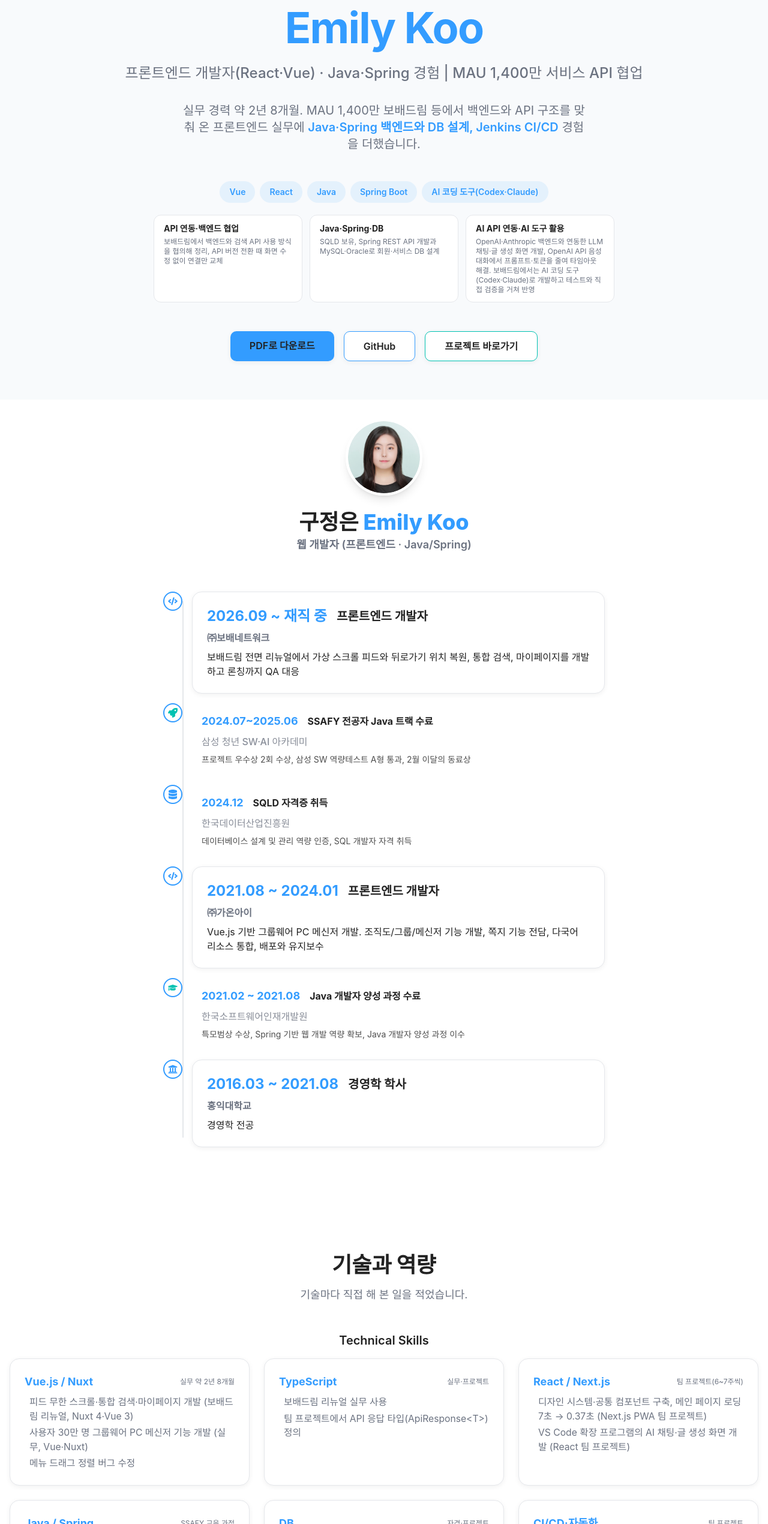
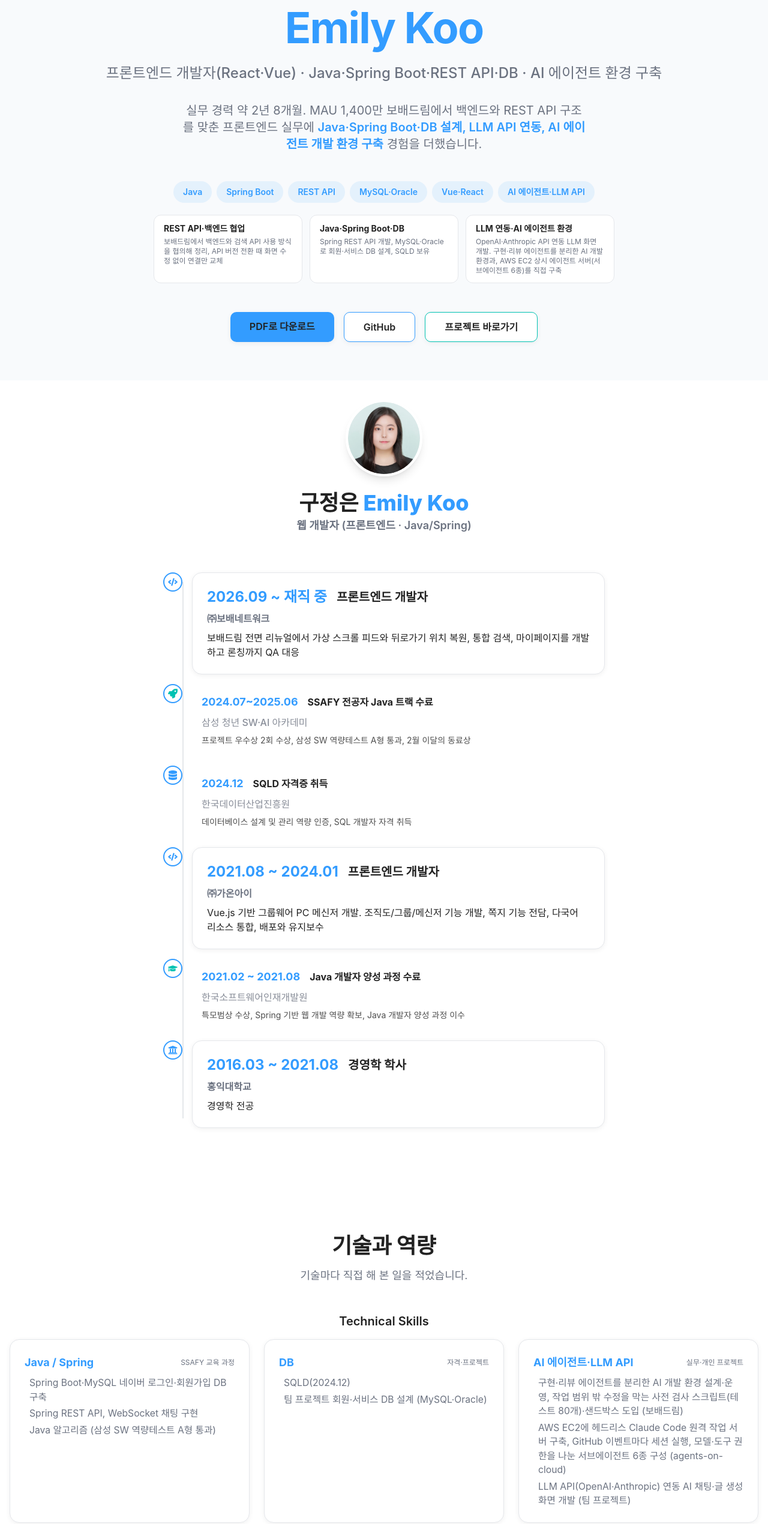
Before and after one commit to JEmilyKoo/portfolio, a Next.js app: page /v2 in a window 1280 px wide. Shown: the part 166-2706 px from the top of the page at 60% size. Built offline with nearby package versions, Linux system fonts and the light colour scheme.

Commit message:
tracks: AI 도구 이름 표현을 에이전트 개발 환경 문장으로 교체, v2 첫 화면 키워드 정리, v4 agents-on-cloud 맨 뒤로

```diff
--- a/components/tracks.ts
+++ b/components/tracks.ts
@@ -6,6 +6,9 @@
 // - 1줄 primaryPills: 그 직무의 주력 기술 3~4개만. 다른 직무용 기술·보조 도구(Playwright 등)는 넣지 않는다.
 // - 2줄 competencies: 그 직무 공고가 요구하는 역량 3개 + 면접에서 1분 안에 설명 가능한 근거.
 // - 빠진 기술은 기술 카드와 프로젝트 태그에는 그대로 남는다.
+// AI 문구 원칙 (2026-11-17, Issue #105)
+// - v1·v3·v4: 프론트엔드가 첫 화면의 중심. AI는 핵심역량 한 항목에 "만든 것과 결과"로만 쓰고 agents-on-cloud는 첫 화면에 넣지 않는다.
+// - v2: 에이전트 개발 환경·agents-on-cloud를 첫 화면에 쓴다. "AI 코딩 도구" 같은 도구 이름만 있는 표현은 쓰지 않는다.
 
 export type Track = 'frontend' | 'vue' | 'fullstack' | 'web'
 
@@ -105,10 +108,11 @@ const testSkill: SkillItem = {
 }
 
 const aiSkill: SkillItem = {
-  name: 'AI 코딩 도구·LLM API',
+  name: 'AI 에이전트 개발 환경·LLM API',
   level: '실무',
   desc: [
-    'AI 코딩 도구(Codex·Claude) 실무 활용, 테스트·브라우저 확인 후 반영 (보배드림)',
+    '구현·리뷰 에이전트를 분리한 AI 개발 환경 설계·운영, 작업 범위 밖 수정을 막는 사전 검사 스크립트(테스트 80개)·샌드박스 도입 (보배드림)',
+    '별도 리뷰 에이전트의 독립 리뷰와 직접 검증을 거친 코드만 반영',
     'LLM API(OpenAI·Anthropic) 연동 AI 채팅·글 생성 화면 개발 (팀 프로젝트)',
   ],
 }
@@ -119,14 +123,14 @@ const REACT_TRACK: TrackConfig = {
   metaTitle: '구정은 Emily Koo | 프론트엔드 포트폴리오',
   metaDescription:
     'React·Vue로 웹 서비스를 만들어 온 프론트엔드 개발자 구정은(Emily Koo)의 포트폴리오. 실무 약 2년 8개월, 보배드림 리뉴얼 참여.',
-  tagline: '프론트엔드 개발자(React·Vue·AI 활용) | MAU 1,400만 피드 60fps 수준 렌더링',
+  tagline: '프론트엔드 개발자(React·Vue) | MAU 1,400만 피드 60fps 수준 렌더링',
   intro: {
     before: 'React·Vue·TypeScript 기반, 실무 경력 약 2년 8개월. MAU 1,400만 보배드림과 사용자 30만 명 그룹웨어 메신저에서 ',
     highlight: '대용량 피드 성능 최적화',
     after: ' 경험과 6개 국어 i18n 적용, 백엔드·디자이너 협업 경험이 있습니다.',
   },
   pdfUrl: 'https://github.com/JEmilyKoo/portfolio/blob/80384f830a8f6f570981a6db4429d8d86b8cfed4/20261110_%EA%B5%AC%EC%A0%95%EC%9D%80_v1.pdf',
-  primaryPills: ['React', 'Next.js', 'TypeScript', 'AI 코딩 도구(Codex·Claude)'],
+  primaryPills: ['React', 'Next.js', 'TypeScript', 'AI 에이전트 개발 환경'],
   competencies: [
     {
       title: '렌더링 성능',
@@ -137,8 +141,8 @@ const REACT_TRACK: TrackConfig = {
       evidence: 'React·Next.js로 디자인 시스템과 공통 컴포넌트를 구축하고 Redux Toolkit으로 상태 설계, 메인 페이지 로딩 7초 → 0.37초',
     },
     {
-      title: 'AI 활용 개발',
-      evidence: '보배드림에서 AI 코딩 도구(Codex·Claude)로 개발하고, 테스트와 직접 검증을 거친 코드만 반영',
+      title: 'AI 에이전트 개발 환경',
+      evidence: '구현·리뷰 에이전트를 분리한 AI 개발 환경을 직접 설계하고, 작업 범위 밖 수정을 막는 검사 스크립트(테스트 80개)와 독립 리뷰, 직접 검증을 거친 코드만 보배드림에 반영',
     },
   ],
   skills: [
@@ -195,7 +199,7 @@ export const tracks: Record<Track, TrackConfig> = {
       after: ' 경험과 6개 국어 i18n 적용, 백엔드·디자이너 협업 경험이 있습니다.',
     },
     pdfUrl: 'https://github.com/JEmilyKoo/portfolio/blob/80384f830a8f6f570981a6db4429d8d86b8cfed4/20261110_%EA%B5%AC%EC%A0%95%EC%9D%80_v4.pdf',
-    primaryPills: ['Vue.js', 'Nuxt', 'TypeScript', 'AI 코딩 도구(Codex·Claude)'],
+    primaryPills: ['Vue.js', 'Nuxt', 'TypeScript', 'AI 에이전트 개발 환경'],
     competencies: [
       {
         title: 'UI 상태 복원',
@@ -206,8 +210,8 @@ export const tracks: Record<Track, TrackConfig> = {
         evidence: '데스크톱 브라우저에서 메뉴 드래그 정렬이 끊기는 문제를 원인 3가지(정렬 로직·브라우저 기본 드래그·포인터 이벤트 추적)로 나눠 수정',
       },
       {
-        title: 'AI 활용 개발',
-        evidence: '보배드림에서 AI 코딩 도구(Codex·Claude)로 개발하고, 테스트와 직접 검증을 거친 코드만 반영',
+        title: 'AI 에이전트 개발 환경',
+        evidence: '구현·리뷰 에이전트를 분리한 AI 개발 환경을 직접 설계하고, 작업 범위 밖 수정을 막는 검사 스크립트(테스트 80개)와 독립 리뷰, 직접 검증을 거친 코드만 보배드림에 반영',
       },
     ],
     skills: [vueSkill, tsSkill, testSkill, reactSkill, aiSkill],
@@ -215,7 +219,6 @@ export const tracks: Record<Track, TrackConfig> = {
     projectsIntro: '실무와 팀 프로젝트에서 직접 개발한 화면과 문제 해결 과정입니다.',
     projectOrder: [
       '보배드림 전면 리뉴얼',
-      'agents-on-cloud',
       'bizmekaTalk 3.0',
       'Pratama',
       'KumTalk',
@@ -223,6 +226,7 @@ export const tracks: Record<Track, TrackConfig> = {
       'Chain G',
       '다와따',
       '트매',
+      'agents-on-cloud',
     ],
   },
 
@@ -231,33 +235,30 @@ export const tracks: Record<Track, TrackConfig> = {
     aboutSubtitle: '웹 개발자 (프론트엔드 · Java/Spring)',
     metaTitle: '구정은 Emily Koo | 풀스택 포트폴리오',
     metaDescription:
-      '프론트엔드 실무를 중심으로, 팀 프로젝트에서 Spring Boot API와 DB 설계, Jenkins CI/CD 수정 경험이 있는 개발자 구정은(Emily Koo)의 포트폴리오.',
-    tagline: '프론트엔드 개발자(React·Vue) · Java·Spring 경험 | MAU 1,400만 서비스 API 협업',
+      '프론트엔드 실무를 중심으로, 팀 프로젝트에서 Spring Boot API와 DB 설계, Jenkins CI/CD 수정 경험이 있고 AI 에이전트 개발 환경을 직접 구축한 개발자 구정은(Emily Koo)의 포트폴리오.',
+    tagline: '프론트엔드 개발자(React·Vue) · Java·Spring Boot·REST API·DB · AI 에이전트 환경 구축',
     intro: {
-      before: '실무 경력 약 2년 8개월. MAU 1,400만 보배드림 등에서 백엔드와 API 구조를 맞춰 온 프론트엔드 실무에 ',
-      highlight: 'Java·Spring 백엔드와 DB 설계, Jenkins CI/CD',
+      before: '실무 경력 약 2년 8개월. MAU 1,400만 보배드림에서 백엔드와 REST API 구조를 맞춘 프론트엔드 실무에 ',
+      highlight: 'Java·Spring Boot·DB 설계, LLM API 연동, AI 에이전트 개발 환경 구축',
       after: ' 경험을 더했습니다.',
     },
     pdfUrl: 'https://github.com/JEmilyKoo/portfolio/blob/80384f830a8f6f570981a6db4429d8d86b8cfed4/20261110_%EA%B5%AC%EC%A0%95%EC%9D%80_v2.pdf',
-    primaryPills: ['Vue', 'React', 'Java', 'Spring Boot', 'AI 코딩 도구(Codex·Claude)'],
+    primaryPills: ['Java', 'Spring Boot', 'REST API', 'MySQL·Oracle', 'Vue·React', 'AI 에이전트·LLM API'],
     competencies: [
       {
-        title: 'API 연동·백엔드 협업',
+        title: 'REST API·백엔드 협업',
         evidence: '보배드림에서 백엔드와 검색 API 사용 방식을 협의해 정리, API 버전 전환 때 화면 수정 없이 연결만 교체',
       },
       {
-        title: 'Java·Spring·DB',
-        evidence: 'SQLD 보유, Spring REST API 개발과 MySQL·Oracle로 회원·서비스 DB 설계',
+        title: 'Java·Spring Boot·DB',
+        evidence: 'Spring REST API 개발, MySQL·Oracle로 회원·서비스 DB 설계, SQLD 보유',
       },
       {
-        title: 'AI API 연동·AI 도구 활용',
-        evidence: 'OpenAI·Anthropic 백엔드와 연동한 LLM 채팅·글 생성 화면 개발, OpenAI API 음성 대화에서 프롬프트·토큰을 줄여 타임아웃 해결. 보배드림에서는 AI 코딩 도구(Codex·Claude)로 개발하고 테스트와 직접 검증을 거쳐 반영',
+        title: 'LLM 연동·AI 에이전트 환경',
+        evidence: 'OpenAI·Anthropic API 연동 LLM 화면 개발. 구현·리뷰 에이전트를 분리한 AI 개발 환경과, AWS EC2 상시 에이전트 서버(서브에이전트 6종)를 직접 구축',
       },
     ],
     skills: [
-      vueSkill,
-      tsSkill,
-      reactSkill,
       {
         name: 'Java / Spring',
         level: 'SSAFY 교육 과정',
@@ -272,6 +273,18 @@ export const tracks: Record<Track, TrackConfig> = {
         level: '자격·프로젝트',
         desc: ['SQLD(2024.12)', '팀 프로젝트 회원·서비스 DB 설계 (MySQL·Oracle)'],
       },
+      {
+        name: 'AI 에이전트·LLM API',
+        level: '실무·개인 프로젝트',
+        desc: [
+          '구현·리뷰 에이전트를 분리한 AI 개발 환경 설계·운영, 작업 범위 밖 수정을 막는 사전 검사 스크립트(테스트 80개)·샌드박스 도입 (보배드림)',
+          'AWS EC2에 헤드리스 Claude Code 원격 작업 서버 구축, GitHub 이벤트마다 세션 실행, 모델·도구 권한을 나눈 서브에이전트 6종 구성 (agents-on-cloud)',
+          'LLM API(OpenAI·Anthropic) 연동 AI 채팅·글 생성 화면 개발 (팀 프로젝트)',
+        ],
+      },
+      vueSkill,
+      tsSkill,
+      reactSkill,
       {
         name: 'CI/CD·자동화',
         level: '팀 프로젝트',
@@ -311,7 +324,7 @@ export const tracks: Record<Track, TrackConfig> = {
       after: ', 한글 URL 라우팅(백엔드와 협업), 6개 국어 다국어 처리를 해 왔습니다.',
     },
     pdfUrl: 'https://github.com/JEmilyKoo/portfolio/blob/80384f830a8f6f570981a6db4429d8d86b8cfed4/20261110_%EA%B5%AC%EC%A0%95%EC%9D%80_v3.pdf',
-    primaryPills: ['HTML/CSS', 'JavaScript', 'TypeScript', 'Vue.js', 'AI 코딩 도구(Codex·Claude)'],
+    primaryPills: ['HTML/CSS', 'JavaScript', 'TypeScript', 'Vue.js', 'AI 에이전트 개발 환경'],
     competencies: [
       {
         title: '렌더링 성능',
```
